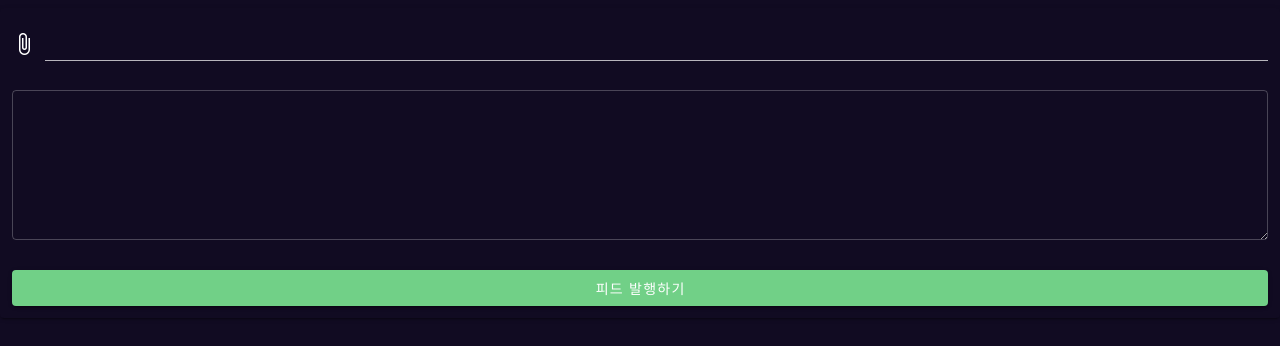
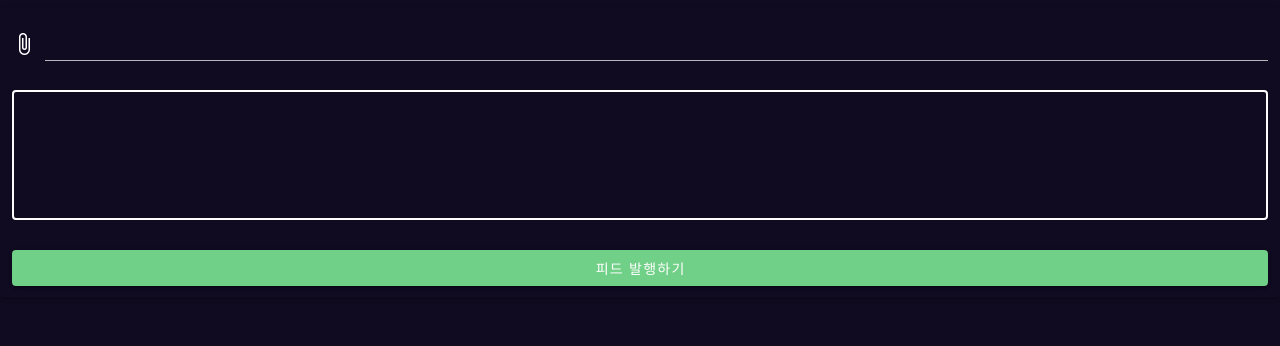
Before and after one commit to ghleex/yeoubyeol, a Vue app in the folder front/: page /feed/up in a window 1280 px wide. Shown: the top 346 px of the page. Built offline with nearby package versions, Linux system fonts and the light colour scheme; a web font is replaced by a local one; what vue-authenticate, vue-cookies would draw is missing.

Commit message:
_# | -ing | Add Post component

```diff
--- a/front/src/App.vue
+++ b/front/src/App.vue
@@ -2,7 +2,7 @@
   <v-app style="background-color:#110b22;">
     <v-content v-if="isLogin && usernickname">
       <hongjulab :username = usernickname />
-      <v-dialog>
+      <v-dialog max-width="600px">
         <template v-slot:activator="{ on }">
           <v-btn
             fixed
--- a/front/src/views/Feed/FeedCreateUpdate.vue
+++ b/front/src/views/Feed/FeedCreateUpdate.vue
@@ -8,7 +8,16 @@
           </v-col>
 
           <v-col cols="12" class="pa-1">
-            <v-textarea dark :rules="contentRules" required outlined v-model="inputPostContent">{{inputPostContent}}</v-textarea>
+            <v-textarea
+              dark
+              :rules="contentRules"
+              required
+              outlined
+              v-model="inputPostContent"
+              :autofocus="true"
+              :auto-grow="true"
+              clearable
+            >{{inputPostContent}}</v-textarea>
             <v-btn
               block
               class="mb-2"
```
Also changed, not shown: 1 other file (tests, documents, lock files or other folders).
